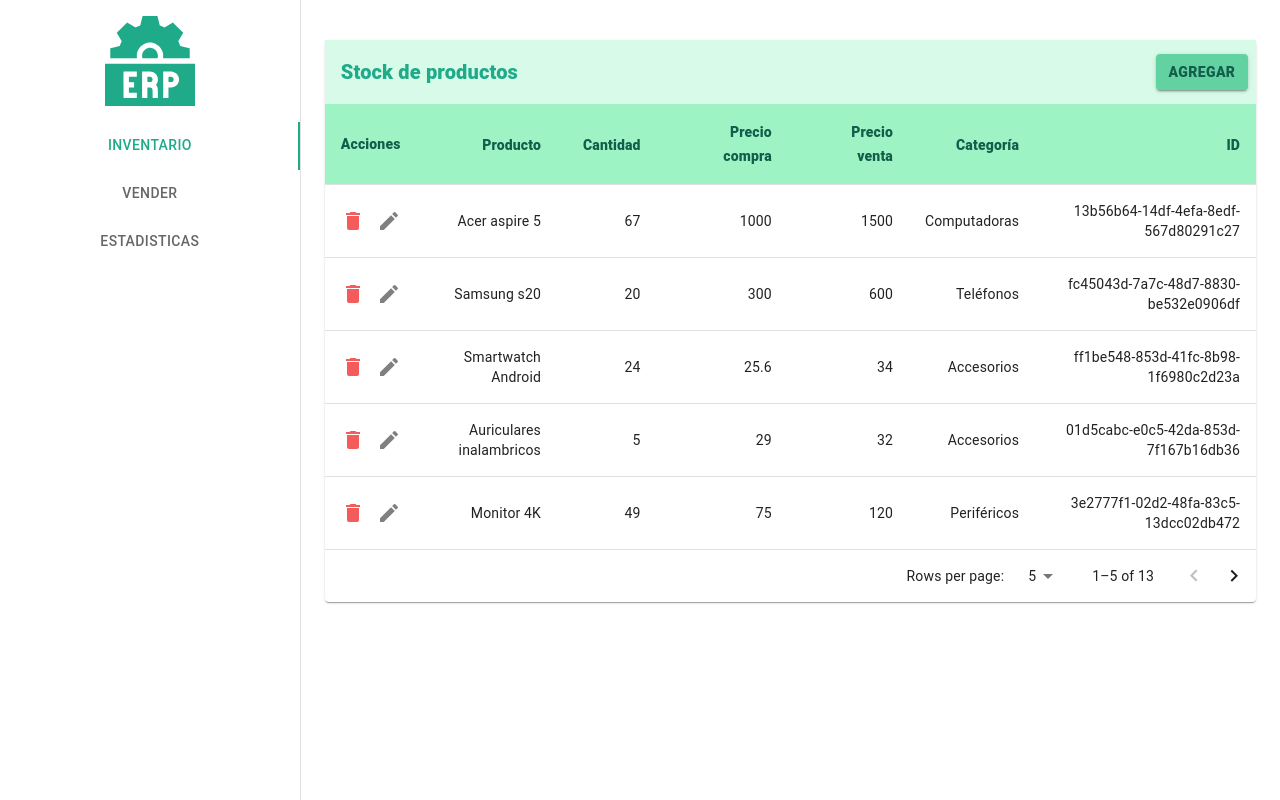
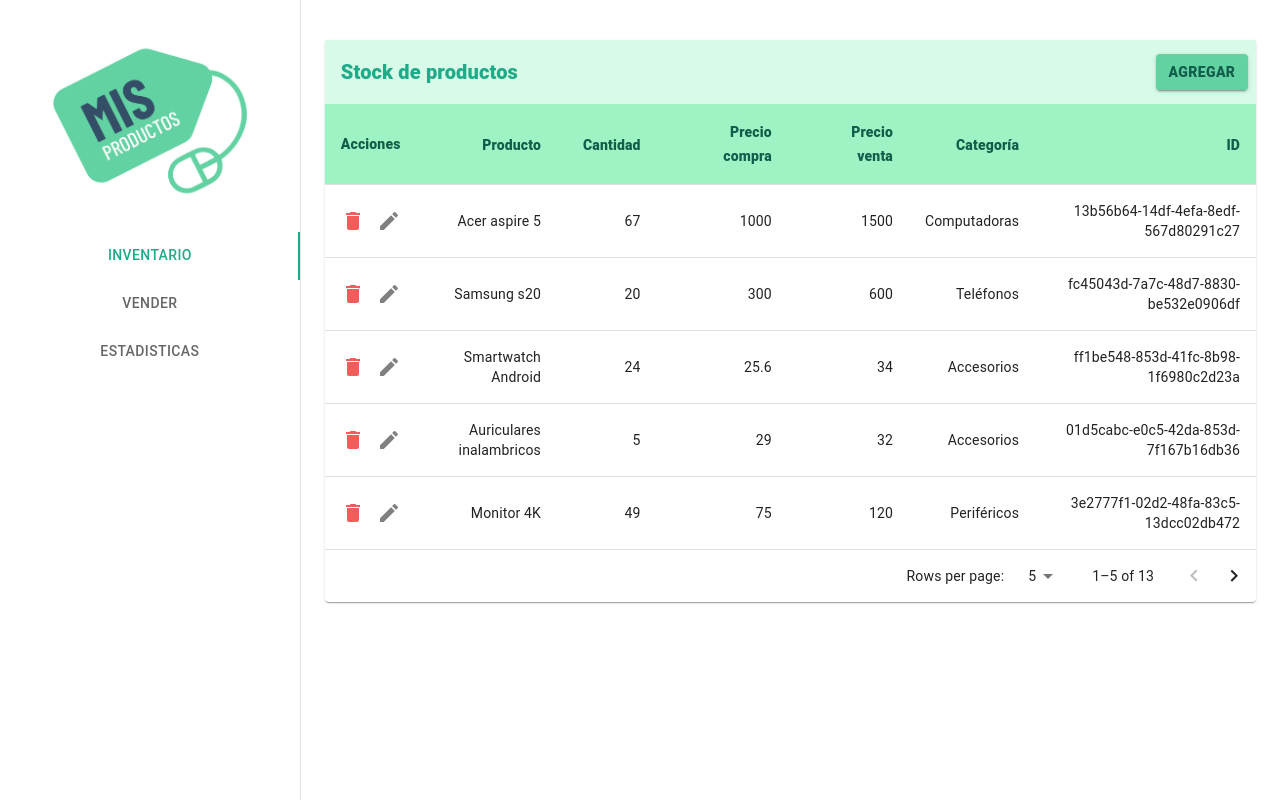
Before and after one commit to brianmunioz/sistema_erp_react_mui, a React (Vite) app: page / in a window 1280 px wide. Built offline with nearby package versions, Linux system fonts and the light colour scheme.

Commit message:
Cambios: logo y nombre

```diff
--- a/index.html
+++ b/index.html
@@ -2,9 +2,9 @@
 <html lang="es">
   <head>
     <meta charset="UTF-8" />
-    <link rel="icon" type="image/svg+xml" href="/erp.svg" />
+    <link rel="icon" type="image/svg+xml" href="/logo.png" />
     <meta name="viewport" content="width=device-width, initial-scale=1.0" />
-    <title>Sistema ERP </title>
+    <title>MisProductos </title>
   </head>
   <body>
     <div id="root"></div>
--- a/src/components/mobileNav/MobileNav.jsx
+++ b/src/components/mobileNav/MobileNav.jsx
@@ -25,7 +25,7 @@ const MobileNav = () => {
 
   return (
     <>
-      <AppBar sx={{background: Colors.terciary.main}} position="sticky">
+      <AppBar sx={{background: Colors.cuaternary.main}} position="sticky">
         <Toolbar>
           <IconButton
             edge="start"
@@ -41,7 +41,7 @@ const MobileNav = () => {
           <Box
             component="img"
             sx={{ width: 40, height: 40,  }}
-            src="/erp.svg"
+            src="/logo.png"
             alt="erp"
           />
         </Toolbar>
@@ -60,7 +60,6 @@ const MobileNav = () => {
             </Stack>
           {menuItems.map((text, index) => (
             <ListItem button key={index} onClick={()=>{
-                toggleDrawer(false)
 
                 if(index == 0 ){
                     navigate('/')
@@ -69,6 +68,9 @@ const MobileNav = () => {
                 }else{
                     navigate('/estadisticas')
                 }
+
+                setDrawerOpen(false)
+
                 }}>
               <ListItemText primary={text}   sx={{fontWeight: 800, color: Colors.primary.main, textTransform: 'uppercase',
                 textAlign: "center"
--- a/src/layouts/LayoutHome.jsx
+++ b/src/layouts/LayoutHome.jsx
@@ -118,7 +118,7 @@ const mobile = useMediaQuery("(max-width: 1100px)");
                 }}
             >
                 <Stack justifyContent="center" alignItems={'center'} py={2} width="300px">
-                    <img src='/erp.svg' width="90px"></img>
+                    <img src='/logo.png' width="200px"></img>
                 </Stack>
 
                 <Tab label="Inventario" {...a11yProps(0)} />
```
Also changed, not shown: public/erp.svg (deleted), public/logo.png (added).
